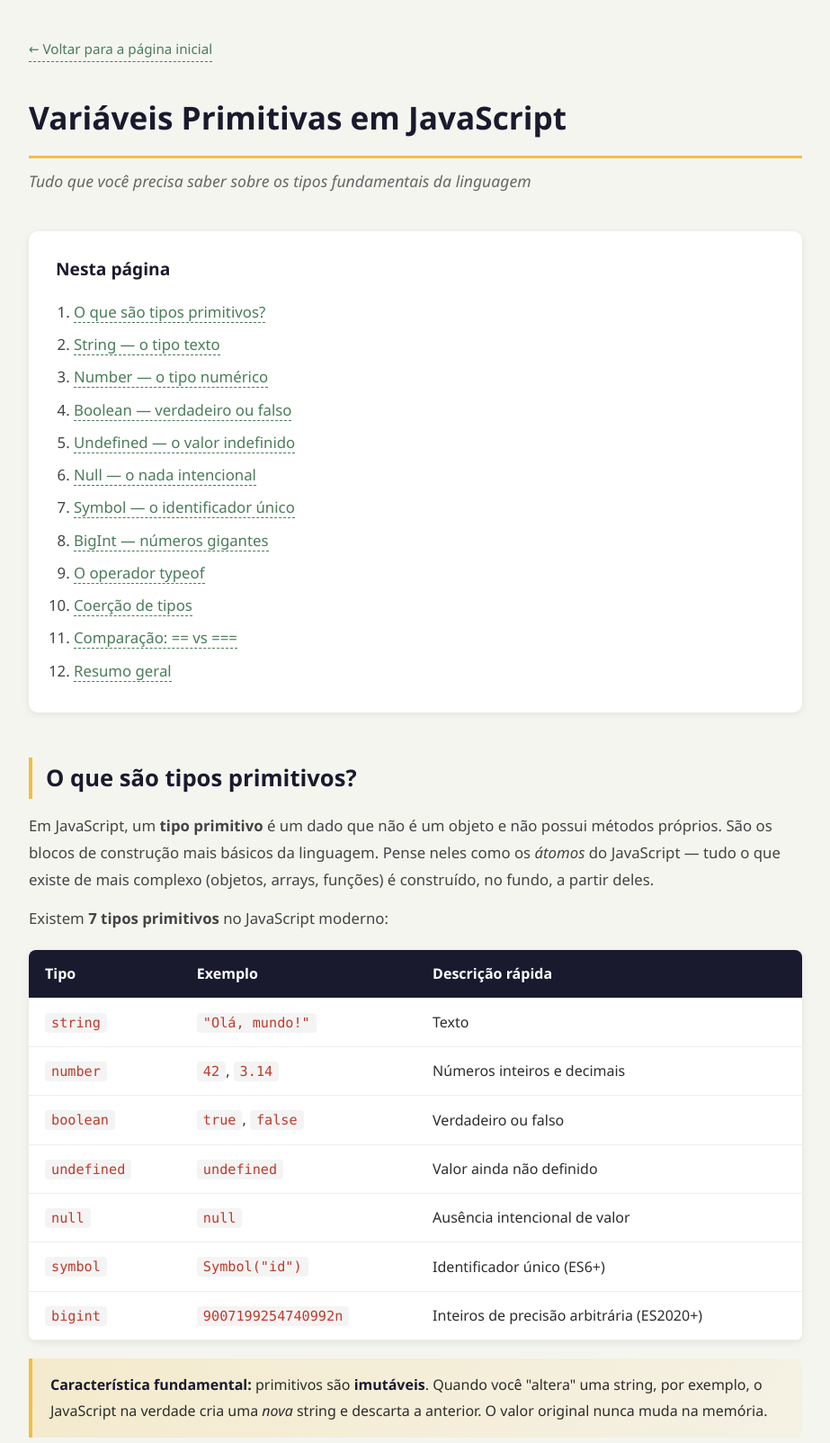
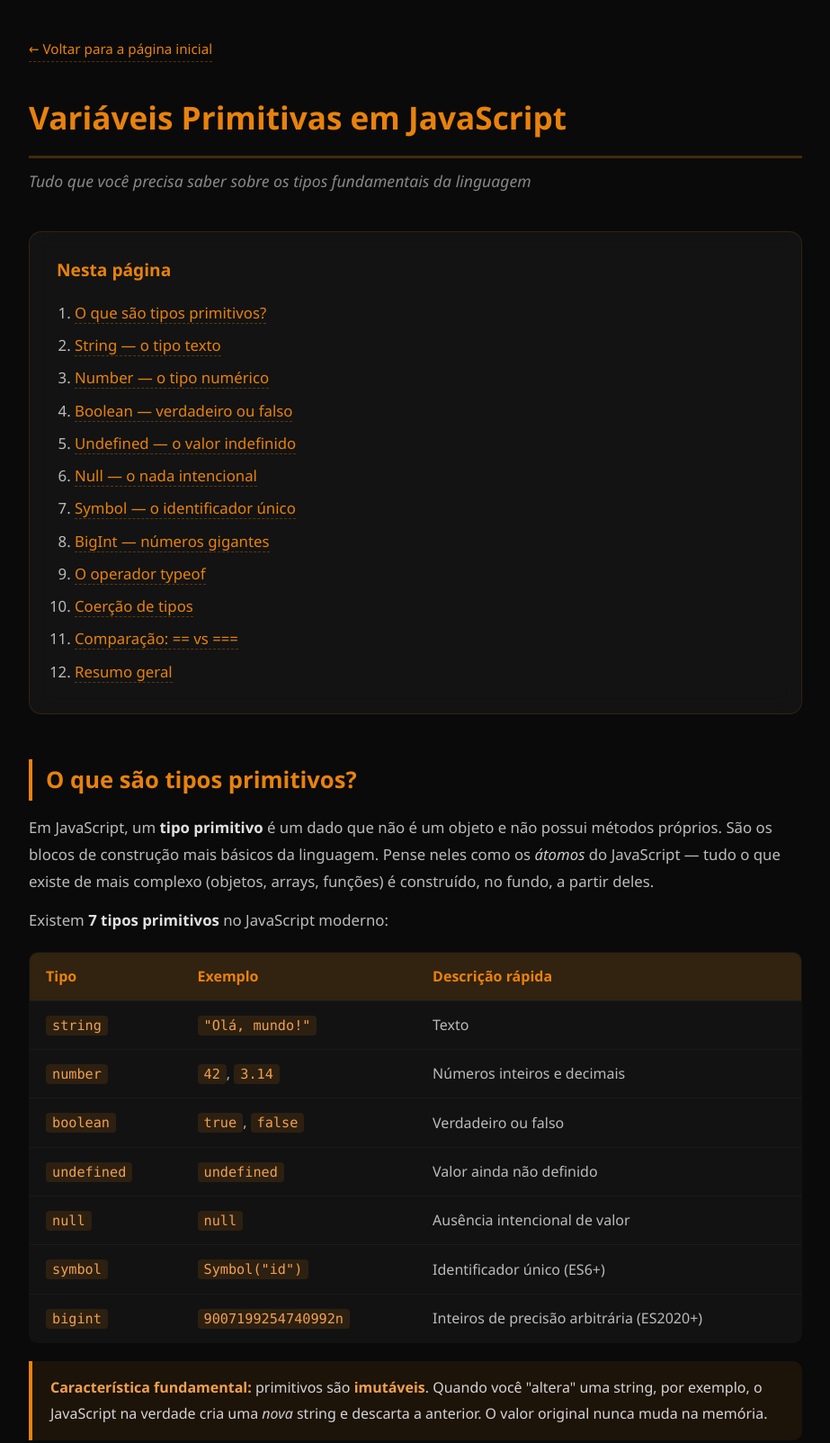
Before and after one commit to slashline15/javascript, a plain HTML site: page variaveis-primitivas.html in a window 1280 px wide. Shown: the top 1604 px of the page at 90% size, without its empty margins (178-1101 px from the left). Drawn offline with Linux system fonts and the light colour scheme.

Commit message:
style: atualiza o estilo do documento HTML para um tema escuro e melhora a legibilidade

```diff
--- a/variaveis-primitivas.html
+++ b/variaveis-primitivas.html
@@ -14,22 +14,25 @@
             body {
                 font-family: 'Segoe UI', Tahoma, Geneva, Verdana, sans-serif;
                 line-height: 1.8;
-                color: #2d2d2d;
-                background-color: #f5f5f0;
+                color: #d4d4d4;
+                background-color: #0a0a0a;
                 padding: 40px 20px;
                 max-width: 900px;
                 margin: 0 auto;
+                min-height: 100vh;
             }
 
             a {
-                color: #4a7c59;
+                color: #e8820c;
                 text-decoration: none;
-                border-bottom: 1px dashed #4a7c59;
+                border-bottom: 1px dashed #e8820c55;
+                transition: all 0.2s ease;
             }
 
             a:hover {
-                color: #2d5a3a;
+                color: #ff9a2e;
                 border-bottom-style: solid;
+                border-bottom-color: #ff9a2e;
             }
 
             .voltar {
@@ -40,31 +43,31 @@
 
             h1 {
                 font-size: 2.2rem;
-                color: #1a1a2e;
+                color: #e8820c;
                 margin-bottom: 10px;
-                border-bottom: 3px solid #f0c040;
+                border-bottom: 3px solid #e8820c44;
                 padding-bottom: 10px;
             }
 
             .subtitulo {
                 font-size: 1.1rem;
-                color: #666;
+                color: #888;
                 margin-bottom: 40px;
                 font-style: italic;
             }
 
             h2 {
                 font-size: 1.6rem;
-                color: #1a1a2e;
+                color: #e8820c;
                 margin-top: 50px;
                 margin-bottom: 15px;
                 padding-left: 15px;
-                border-left: 4px solid #f0c040;
+                border-left: 4px solid #e8820c;
             }
 
             h3 {
                 font-size: 1.2rem;
-                color: #333;
+                color: #eee;
                 margin-top: 25px;
                 margin-bottom: 10px;
             }
@@ -72,25 +75,36 @@
             p, li {
                 font-size: 1.05rem;
                 margin-bottom: 12px;
-                color: #444;
+                color: #bbb;
             }
 
+            strong {
+                color: #e0e0e0;
+            }
+
+            em {
+                color: #ccc;
+            }
+
+            /* ---- Cards com glassmorphism ---- */
             .tipo-card {
-                background: #fff;
-                border-radius: 10px;
+                background: rgba(255, 255, 255, 0.04);
+                backdrop-filter: blur(12px);
+                -webkit-backdrop-filter: blur(12px);
+                border-radius: 14px;
                 padding: 30px;
                 margin: 25px 0;
-                box-shadow: 0 2px 8px rgba(0,0,0,0.08);
-                border-left: 5px solid #ccc;
+                border: 1px solid rgba(232, 130, 12, 0.15);
+                border-left: 5px solid #e8820c44;
             }
 
-            .tipo-card.string { border-left-color: #e74c3c; }
-            .tipo-card.number { border-left-color: #3498db; }
+            .tipo-card.string  { border-left-color: #e74c3c; }
+            .tipo-card.number  { border-left-color: #3498db; }
             .tipo-card.boolean { border-left-color: #2ecc71; }
             .tipo-card.undefined { border-left-color: #9b59b6; }
-            .tipo-card.null { border-left-color: #e67e22; }
-            .tipo-card.symbol { border-left-color: #1abc9c; }
-            .tipo-card.bigint { border-left-color: #34495e; }
+            .tipo-card.null    { border-left-color: #e67e22; }
+            .tipo-card.symbol  { border-left-color: #1abc9c; }
+            .tipo-card.bigint  { border-left-color: #7f8c8d; }
 
             .tipo-card h2 {
                 margin-top: 0;
@@ -108,59 +122,63 @@
                 margin-bottom: 15px;
             }
 
-            .tipo-tag.string { background-color: #e74c3c; }
-            .tipo-tag.number { background-color: #3498db; }
-            .tipo-tag.boolean { background-color: #2ecc71; }
+            .tipo-tag.string    { background-color: #e74c3c; }
+            .tipo-tag.number    { background-color: #3498db; }
+            .tipo-tag.boolean   { background-color: #2ecc71; }
             .tipo-tag.undefined { background-color: #9b59b6; }
-            .tipo-tag.null { background-color: #e67e22; }
-            .tipo-tag.symbol { background-color: #1abc9c; }
-            .tipo-tag.bigint { background-color: #34495e; }
+            .tipo-tag.null      { background-color: #e67e22; }
+            .tipo-tag.symbol    { background-color: #1abc9c; }
+            .tipo-tag.bigint    { background-color: #7f8c8d; }
 
+            /* ---- Inline code ---- */
             code {
-                background-color: #f4f4f4;
+                background-color: rgba(232, 130, 12, 0.12);
                 padding: 2px 7px;
                 border-radius: 4px;
                 font-family: 'Cascadia Code', 'Fira Code', 'Consolas', monospace;
                 font-size: 0.95rem;
-                color: #c0392b;
+                color: #f0a050;
             }
 
+            /* ---- Code blocks ---- */
             pre {
-                background-color: #1e1e2e;
+                background-color: #111111;
                 color: #cdd6f4;
                 padding: 20px 25px;
-                border-radius: 8px;
+                border-radius: 10px;
                 overflow-x: auto;
                 margin: 15px 0 20px 0;
                 font-family: 'Cascadia Code', 'Fira Code', 'Consolas', monospace;
                 font-size: 0.92rem;
                 line-height: 1.7;
+                border: 1px solid #222;
             }
 
-            pre .comment { color: #6c7086; font-style: italic; }
-            pre .keyword { color: #cba6f7; }
-            pre .string { color: #a6e3a1; }
-            pre .number { color: #fab387; }
-            pre .boolean { color: #89b4fa; }
+            pre .comment  { color: #6c7086; font-style: italic; }
+            pre .keyword  { color: #cba6f7; }
+            pre .string   { color: #a6e3a1; }
+            pre .number   { color: #fab387; }
+            pre .boolean  { color: #89b4fa; }
             pre .function { color: #89dceb; }
-            pre .output { color: #a6adc8; }
+            pre .output   { color: #a6adc8; }
 
+            /* ---- Caixas de destaque ---- */
             .destaque {
-                background: linear-gradient(120deg, #f0c04033 0%, #f0c04011 100%);
-                border-left: 4px solid #f0c040;
+                background: rgba(232, 130, 12, 0.08);
+                border-left: 4px solid #e8820c;
                 padding: 15px 20px;
                 margin: 20px 0;
-                border-radius: 0 8px 8px 0;
+                border-radius: 0 10px 10px 0;
             }
 
             .destaque strong {
-                color: #1a1a2e;
+                color: #f0a050;
             }
 
             .curiosidade {
-                background: #eef6ff;
-                border: 1px solid #b3d4fc;
-                border-radius: 8px;
+                background: rgba(52, 152, 219, 0.08);
+                border: 1px solid rgba(52, 152, 219, 0.25);
+                border-radius: 10px;
                 padding: 15px 20px;
                 margin: 20px 0;
             }
@@ -170,9 +188,9 @@
             }
 
             .aviso {
-                background: #fff3e0;
-                border: 1px solid #ffcc80;
-                border-radius: 8px;
+                background: rgba(231, 76, 60, 0.08);
+                border: 1px solid rgba(231, 76, 60, 0.25);
+                border-radius: 10px;
                 padding: 15px 20px;
                 margin: 20px 0;
             }
@@ -181,44 +199,52 @@
                 content: "⚠️ ";
             }
 
+            /* ---- Tabelas ---- */
             table {
                 width: 100%;
                 border-collapse: collapse;
                 margin: 20px 0;
-                background: #fff;
-                border-radius: 8px;
+                background: rgba(255, 255, 255, 0.03);
+                border-radius: 10px;
                 overflow: hidden;
-                box-shadow: 0 2px 8px rgba(0,0,0,0.08);
+                border: 1px solid #222;
             }
 
             th, td {
                 padding: 12px 18px;
                 text-align: left;
-                border-bottom: 1px solid #eee;
+                border-bottom: 1px solid #1a1a1a;
             }
 
             th {
-                background-color: #1a1a2e;
-                color: #fff;
+                background-color: rgba(232, 130, 12, 0.15);
+                color: #e8820c;
                 font-weight: 600;
             }
 
-            tr:hover {
-                background-color: #f9f9f9;
+            td {
+                color: #bbb;
             }
 
+            tr:hover {
+                background-color: rgba(255, 255, 255, 0.03);
+            }
+
+            /* ---- Índice ---- */
             .indice {
-                background: #fff;
-                border-radius: 10px;
+                background: rgba(255, 255, 255, 0.04);
+                backdrop-filter: blur(12px);
+                -webkit-backdrop-filter: blur(12px);
+                border-radius: 14px;
                 padding: 25px 30px;
                 margin: 30px 0;
-                box-shadow: 0 2px 8px rgba(0,0,0,0.08);
+                border: 1px solid rgba(232, 130, 12, 0.15);
             }
 
             .indice h3 {
                 margin-top: 0;
                 margin-bottom: 15px;
-                color: #1a1a2e;
+                color: #e8820c;
             }
 
             .indice ol {
@@ -227,38 +253,66 @@
 
             .indice li {
                 margin-bottom: 6px;
+                color: #bbb;
             }
 
+            /* ---- Resumo final ---- */
             .resumo-final {
-                background: linear-gradient(135deg, #1a1a2e, #2d2d5e);
-                color: #fff;
-                border-radius: 10px;
+                background: linear-gradient(135deg, rgba(232, 130, 12, 0.1), rgba(232, 130, 12, 0.03));
+                border: 1px solid rgba(232, 130, 12, 0.25);
+                border-radius: 14px;
                 padding: 30px;
                 margin-top: 40px;
             }
 
             .resumo-final h2 {
-                color: #f0c040;
-                border-left-color: #f0c040;
+                color: #e8820c;
+                border-left-color: #e8820c;
                 margin-top: 0;
             }
 
             .resumo-final p, .resumo-final li {
-                color: #ddd;
+                color: #ccc;
             }
 
             .resumo-final code {
-                background-color: #ffffff22;
-                color: #f0c040;
+                background-color: rgba(232, 130, 12, 0.15);
+                color: #f0a050;
             }
 
+            /* ---- Footer ---- */
             footer {
                 margin-top: 50px;
                 text-align: center;
-                color: #999;
+                color: #555;
                 font-size: 0.9rem;
                 padding-top: 20px;
-                border-top: 1px solid #ddd;
+                border-top: 1px solid #1a1a1a;
+            }
+
+            /* ---- Scrollbar ---- */
+            ::-webkit-scrollbar {
+                width: 8px;
+                height: 8px;
+            }
+
+            ::-webkit-scrollbar-track {
+                background: #0a0a0a;
+            }
+
+            ::-webkit-scrollbar-thumb {
+                background: #333;
+                border-radius: 4px;
+            }
+
+            ::-webkit-scrollbar-thumb:hover {
+                background: #555;
+            }
+
+            /* ---- Seleção de texto ---- */
+            ::selection {
+                background: rgba(232, 130, 12, 0.3);
+                color: #fff;
             }
         </style>
     </head>
```
Also changed, not shown: 1 other file.
